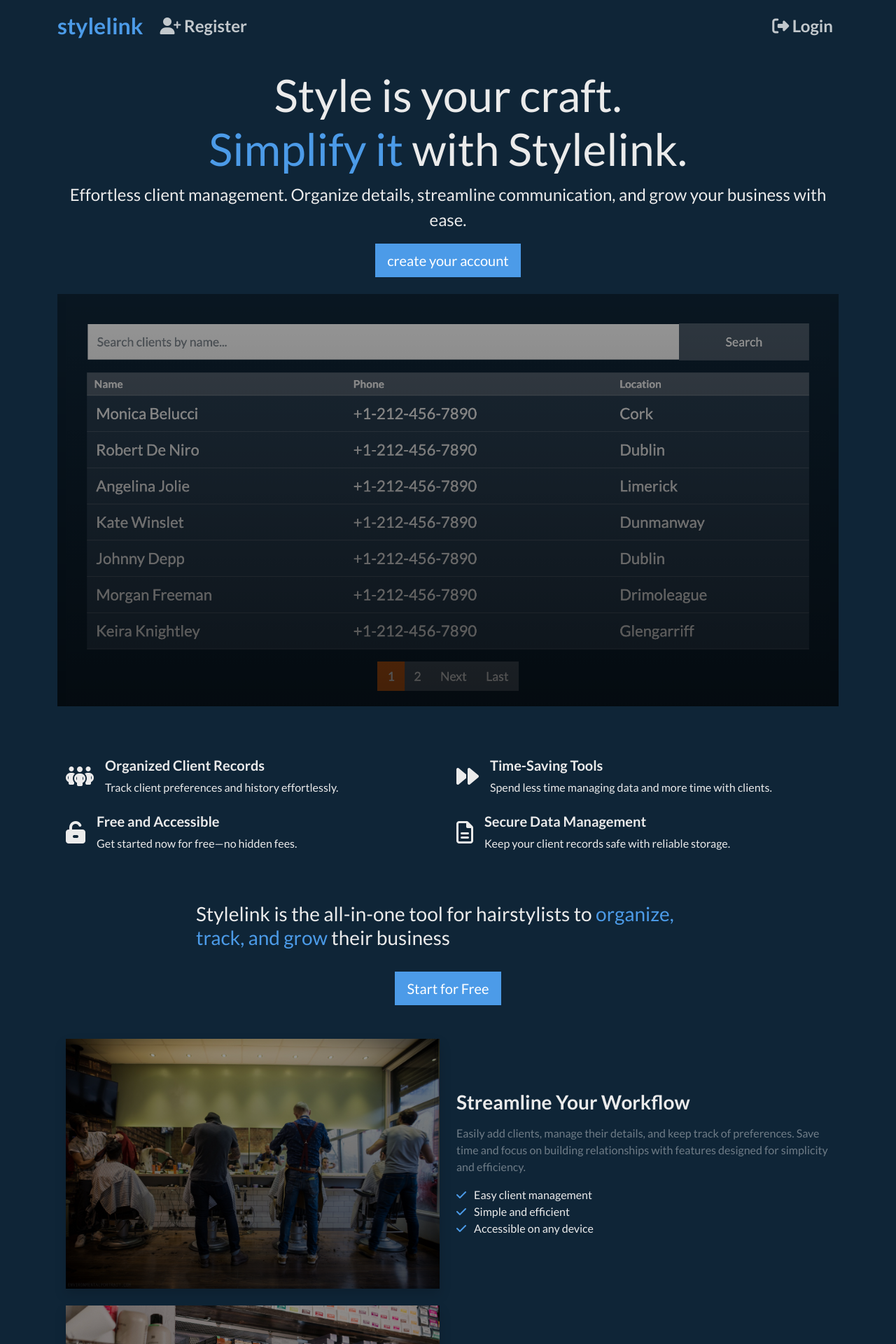
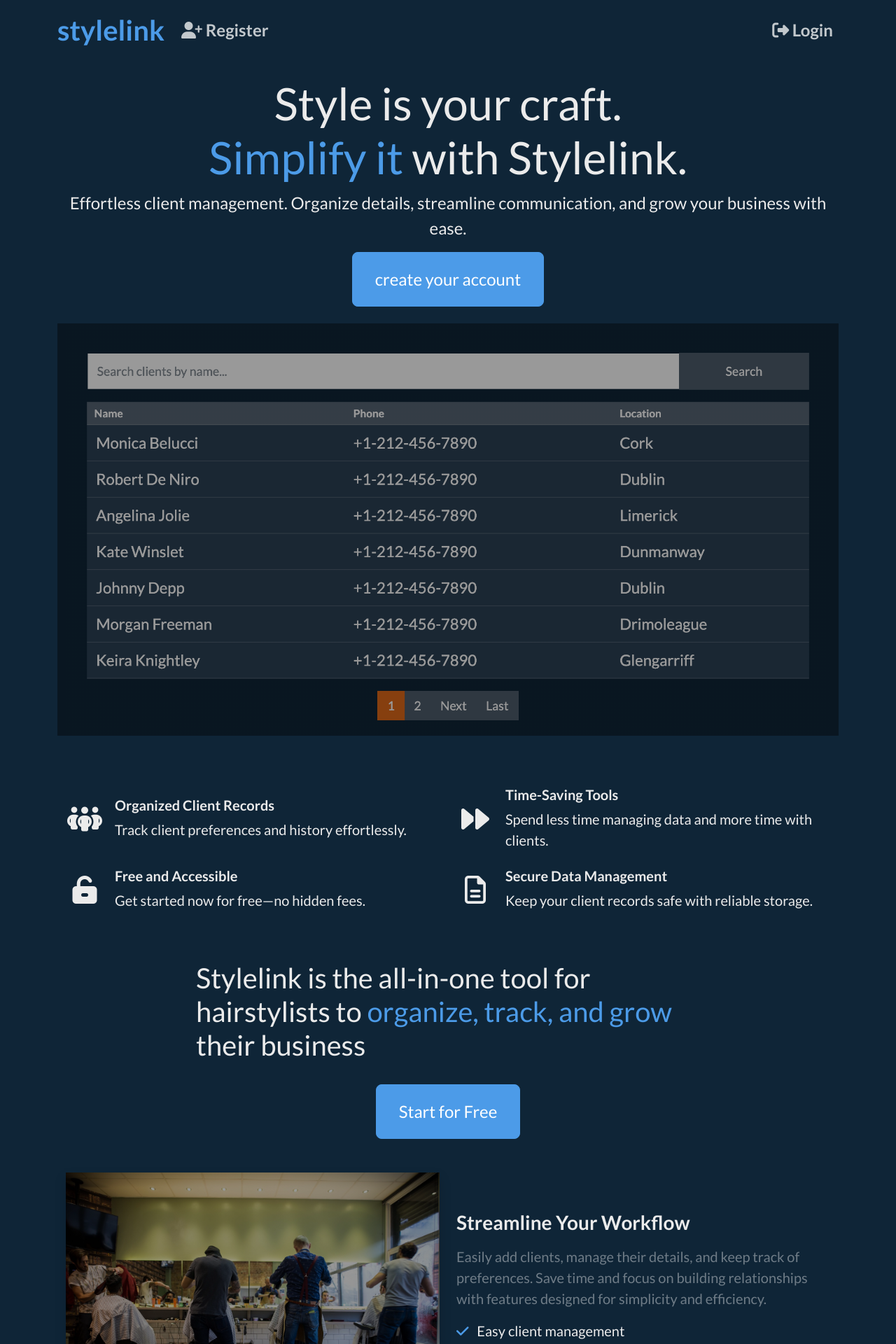
Before and after one commit to yaroslav-matala/stylelink-crm, a Django app: page / in a window 1280 px wide. Shown: the top 1920 px of the page at 70% size. Run offline with Django 4.2, Linux system fonts and the light colour scheme; some libraries are stand-ins or nearby versions.

Commit message:
adjust contrast over the project

```diff
--- a/client_manager/templates/client_manager/add-client.html
+++ b/client_manager/templates/client_manager/add-client.html
@@ -31,12 +31,12 @@
             <br>
             <br>
 
-            <a href="{% url 'dashboard' %}"  class="btn btn-lg btn-secondary w-100 btn-block p-2">Cancel</a>
+            <a href="{% url 'dashboard' %}"  class="btn btn-xl btn-secondary w-100 btn-block p-2">Cancel</a>
 
             <br>
             <br>
 
-            <button type="submit" class="btn btn-lg btn-primary w-100 btn-block p-2">Add Client</button>
+            <button type="submit" class="btn btn-xl btn-primary w-100 btn-block p-2">Add Client</button>
 
         </form>
     </div>
--- a/client_manager/templates/client_manager/index.html
+++ b/client_manager/templates/client_manager/index.html
@@ -64,7 +64,7 @@
 
     <div class="row text-center d-none d-md-block">
         <div class="col-12">
-            <a href="{% url 'account_signup' %}" class="btn btn-primary btn-lg">create your account</a>
+            <a href="{% url 'account_signup' %}" class="btn btn-primary btn-xl">create your account</a>
         </div>
     </div>
 
@@ -122,11 +122,13 @@
         </div>
     </div> -->
 
-    <div class="container my-5">
+    <div class="container my-5 fs-5">
         <div class="row">
             <!-- Benefit 1 -->
             <div class="col-md-6 d-flex align-items-center mb-4">
-                <i class="fa-solid fa-people-group fa-2xl me-3"></i>
+                <div class="benefit-icon-wrapper text-center">
+                    <i class="fa-solid fa-people-group fa-2xl me-3"></i>
+                </div>
                 <div>
                     <h5 class="fw-bold">Organized Client Records</h5>
                     <p class="mb-0">Track client preferences and history effortlessly.</p>
@@ -134,7 +136,9 @@
             </div>
             <!-- Benefit 2 -->
             <div class="col-md-6 d-flex align-items-center mb-4">
-                <i class="fa-solid fa-forward fa-2xl me-3"></i>
+                <div class="benefit-icon-wrapper text-center">
+                    <i class="fa-solid fa-forward fa-2xl me-3"></i>
+                </div>
                 <div>
                     <h5 class="fw-bold">Time-Saving Tools</h5>
                     <p class="mb-0">Spend less time managing data and more time with clients.</p>
@@ -142,7 +146,9 @@
             </div>
             <!-- Benefit 3 -->
             <div class="col-md-6 d-flex align-items-center mb-4">
-                <i class="fa-solid fa-unlock-alt fa-2xl me-3"></i>
+                <div class="benefit-icon-wrapper text-center">
+                    <i class="fa-solid fa-unlock-alt fa-2xl me-3"></i>
+                </div>
                 <div>
                     <h5 class="fw-bold">Free and Accessible</h5>
                     <p class="mb-0">Get started now for free—no hidden fees.</p>
@@ -150,7 +156,9 @@
             </div>
             <!-- Benefit 4 -->
             <div class="col-md-6 d-flex align-items-center mb-4">
-                <i class="fa-regular fa-file-lines fa-2xl me-3"></i>
+                <div class="benefit-icon-wrapper text-center">
+                    <i class="fa-regular fa-file-lines fa-2xl me-3"></i>
+                </div>
                 <div>
                     <h5 class="fw-bold">Secure Data Management</h5>
                     <p class="mb-0">Keep your client records safe with reliable storage.</p>
@@ -162,15 +170,15 @@
     <div class="container my-5">
         <div class="row justify-content-center">
             <div class="col-12 col-md-8">
-                <h3>
+                <h2 class="fs-1">
                     Stylelink is the all-in-one tool for hairstylists to <span class="text-primary">organize, track, and grow</span> their business
-                </h3>
+                </h2>
             </div>
         </div>
         <br>
         <div class="row">
             <div class="col-12 col-md-12 text-center">
-                <a href="{% url 'account_signup' %}" class="btn btn-lg btn-primary">Start for Free</a>
+                <a href="{% url 'account_signup' %}" class="btn btn-xl btn-primary">Start for Free</a>
             </div>
         </div>
     </div>
@@ -184,7 +192,7 @@
                     <div class="overlay"></div>
                 </div>
             </div>
-            <div class="col-lg-6 col-12">
+            <div class="col-lg-6 col-12 fs-5">
                 <h3 class="fw-bold my-3">Streamline Your Workflow</h3>
                 <p class="text-muted">
                     Easily add clients, manage their details, and keep track of preferences.
@@ -206,7 +214,7 @@
                     <div class="overlay"></div>
                 </div>
             </div>
-            <div class="col-lg-6 col-12">
+            <div class="col-lg-6 col-12 fs-5">
                 <h3 class="fw-bold my-3">Formula Management</h3>
                 <p class="text-muted">
                     Organize and store important formulas related to client services. Whether it’s hair color formulas or treatment plans, you can quickly reference and apply them for consistency and accuracy.
@@ -227,7 +235,7 @@
                     <div class="overlay"></div>
                 </div>
             </div>
-            <div class="col-lg-6 col-12">
+            <div class="col-lg-6 col-12 fs-5">
                 <h3 class="fw-bold mb-3">Client Notes</h3>
                 <p class="text-muted">
                     Keep track of essential details about each client. Add notes about preferences, past conversations, or any special requests to offer a more personalized service.
@@ -235,7 +243,7 @@
                 <ul class="list-unstyled">
                     <li><i class="fa-solid fa-check text-primary me-2"></i> Record client preferences and details</li>
                     <li><i class="fa-solid fa-check text-primary me-2"></i> Quick access to notes during sessions</li>
-                    <li><i class="fa-solid fa-check text-primary me-2"></i> Improve client relationships with personalized interactions</li>
+                    <li><i class="fa-solid fa-check text-primary me-2"></i> Personalize interactions with your client</li>
                 </ul>
             </div>
         </div>
@@ -245,20 +253,19 @@
 
     <div class="container mt-5 mb-3">
         <div class="row justify-content-center">
-            <div class="col-md-6 col-lg-4">
+            <div class="col-md-6 col-lg-6">
                 <div class="card text-center shadow-lg">
                     <div class="card-header bg-primary text-white">
                         <h4 class="fw-bold">Unlimited Free</h4>
                     </div>
                     <div class="card-body">
-                        <h2 class="display-5 fw-bold text-primary">€0</h2>
-                        <p class="text-muted mb-4">Forever Free</p>
+                        <h2 class="display-5 fw-bold">€0</h2>
+                        <p class="text-muted mb-4">Temporarily Free</p>
                         <a href="{% url 'account_signup' %}" class="btn btn-primary btn-lg mb-4">Start Now</a>
                         <ul class="list-unstyled text-start ps-3">
-                            <li><i class="fa-solid fa-check text-primary me-2"></i>Effortless client management</li>
-                            <li><i class="fa-solid fa-check text-primary me-2"></i>Client record tracking</li>
-                            <li><i class="fa-solid fa-check text-primary me-2"></i>Accessible across devices</li>
-                            <li><i class="fa-solid fa-check text-primary me-2"></i>Completely free, forever</li>
+                            <li class="fs-4"><i class="fa-solid fa-check text-primary me-2"></i>Effortless client management</li>
+                            <li class="fs-4"><i class="fa-solid fa-check text-primary me-2"></i>Client record tracking</li>
+                            <li class="fs-4"><i class="fa-solid fa-check text-primary me-2"></i>Accessible across devices</li>
                         </ul>
                     </div>
                     <div class="card-footer bg-light">
@@ -281,68 +288,74 @@
             <div class="testimonial card mx-2 flex-shrink-0" >
                 <div class="card-body">
                     <p class="card-text fs-4">"An essential tool for keeping my client records organized and accessible."</p>
-                    <h5 class="card-title text-primary">— Emily Carter, Freelance Hairstylist</h5>
+                    <h5 class="card-title">— Emily Carter, Freelance Hairstylist</h5>
                 </div>
             </div>
             <div class="testimonial card mx-2 flex-shrink-0" >
                 <div class="card-body">
                     <p class="card-text fs-4">"This platform streamlined my workflow and saved me countless hours every week!"</p>
-                    <h5 class="card-title text-primary">— Ryan Anderson, Salon Owner</h5>
+                    <h5 class="card-title">— Ryan Anderson, Salon Owner</h5>
                 </div>
             </div>
             <div class="testimonial card mx-2 flex-shrink-0" >
                 <div class="card-body">
                     <p class="card-text fs-4">“Finally, a client management solution that’s both simple and free.”</p>
-                    <h5 class="card-title text-primary">— Sophia Nguyen, Beauty Consultant</h5>
+                    <h5 class="card-title">— Sophia Nguyen, Beauty Consultant</h5>
                 </div>
             </div>
             <div class="testimonial card mx-2 flex-shrink-0" >
                 <div class="card-body">
                     <p class="card-text fs-4">“I love how easy it is to track client preferences and stay prepared for every appointment.”</p>
-                    <h5 class="card-title text-primary">— Ava Johnson, Makeup Artist</h5>
+                    <h5 class="card-title">— Ava Johnson, Makeup Artist</h5>
                 </div>
             </div>
             <div class="testimonial card mx-2 flex-shrink-0" >
                 <div class="card-body">
                     <p class="card-text fs-4">“A fantastic resource for small businesses looking to stay organized without breaking the bank.”</p>
-                    <h5 class="card-title text-primary">— Michael Brown, Independent Hairdresser</h5>
+                    <h5 class="card-title">— Michael Brown, Independent Hairdresser</h5>
                 </div>
             </div>
             <div class="testimonial card mx-2 flex-shrink-0" >
                 <div class="card-body">
                     <p class="card-text fs-4">“The perfect way to manage my growing client base and keep track of all their details.”</p>
-                    <h5 class="card-title text-primary">— Hannah Thompson, Bridal Hair Specialist</h5>
+                    <h5 class="card-title">— Hannah Thompson, Bridal Hair Specialist</h5>
                 </div>
             </div>
             <div class="testimonial card mx-2 flex-shrink-0" >
                 <div class="card-body">
                     <p class="card-text fs-4">“Free, intuitive, and reliable—this tool is a lifesaver for my business.”</p>
-                    <h5 class="card-title text-primary">— Olivia Davis, Nail Technician</h5>
+                    <h5 class="card-title">— Olivia Davis, Nail Technician</h5>
                 </div>
             </div>
             <div class="testimonial card mx-2 flex-shrink-0" >
                 <div class="card-body">
                     <p class="card-text fs-4">“The notes and client history features are game-changers for my customer service.”</p>
-                    <h5 class="card-title text-primary">— Benjamin Walker, Barbershop Owner</h5>
+                    <h5 class="card-title">— Benjamin Walker, Barbershop Owner</h5>
                 </div>
             </div>
             <div class="testimonial card mx-2 flex-shrink-0" >
                 <div class="card-body">
                     <p class="card-text fs-4">“A well-designed, easy-to-use app that meets all my needs.”</p>
-                    <h5 class="card-title text-primary">— Grace Williams, Personal Stylist</h5>
+                    <h5 class="card-title">— Grace Williams, Personal Stylist</h5>
                 </div>
             </div>
             <div class="testimonial card mx-2 flex-shrink-0">
                 <div class="card-body">
                     <p class="card-text fs-4">“I’m amazed at how much value this platform offers for free.”</p>
-                    <h5 class="card-title text-primary">— Ethan Martinez, Beauty Salon Manager</h5>
+                    <h5 class="card-title">— Ethan Martinez, Beauty Salon Manager</h5>
                 </div>
             </div>
             <!-- Add more testimonials as needed -->
         </div>
     </div>
 
-    <div class="row text-center mb-5">
+    <div class="d-none d-md-block row text-center mb-5">
+        <div class="col-12">
+            <a href="{% url 'account_signup' %}" class="btn btn-xl btn-primary">Take Control of Your Business Today</a>
+        </div>
+    </div>
+
+    <div class="d-md-none row text-center mb-5">
         <div class="col-12">
             <a href="{% url 'account_signup' %}" class="btn btn-lg btn-primary">Take Control of Your Business Today</a>
         </div>
--- a/client_manager/templates/client_manager/update-client.html
+++ b/client_manager/templates/client_manager/update-client.html
@@ -31,12 +31,12 @@
             <br>
             <br>
 
-            <a href="{% url 'dashboard' %}"  class="bt btn-lg btn-secondary w-100 btn-block p-2">Cancel</a>
+            <a href="{% url 'dashboard' %}"  class="bt btn-xl btn-secondary w-100 btn-block p-2">Cancel</a>
 
             <br>
             <br>
 
-            <button type="submit" class="btn btn-lg btn-primary w-100 btn-block p-2">Update client</button>
+            <button type="submit" class="btn btn-xl btn-primary w-100 btn-block p-2">Update client</button>
 
         </form>
     </div>
--- a/static/css/style.css
+++ b/static/css/style.css
@@ -157,7 +157,7 @@ body {
   left: 0;
   width: 100%;
   height: 100%;
-  background: linear-gradient(to bottom, rgba(0, 0, 0, 0.4), rgba(0, 0, 0, 0.7));
+  background: linear-gradient(to bottom, rgba(0, 0, 0, 0.4), rgba(0, 0, 0, 0.4));
   z-index: 1;  /* Place it above the image */
 }
 
@@ -179,3 +179,13 @@ body {
   height: 150px;
   padding: 1rem;
 }
+
+.btn-xl {
+  padding: 1.25rem 2rem; /* Adjust padding for larger size */
+  font-size: 1.5rem;     /* Increase font size */
+  border-radius: 0.5rem; /* Optional: Adjust border radius */
+}
+
+.benefit-icon-wrapper {
+  min-width: 70px;
+}
--- a/stylelink/settings.py
+++ b/stylelink/settings.py
@@ -30,7 +30,7 @@ TEMPLATES_DIR = os.path.join(BASE_DIR, 'templates')
 SECRET_KEY = os.environ.get('SECRET_KEY')
 
 # SECURITY WARNING: don't run with debug turned on in production!
-DEBUG = False
+DEBUG = True
 
 ALLOWED_HOSTS = [
     '8000-yaroslavmat-stylelinkcr-hqnta9goa1s.ws.codeinstitute-ide.net',
--- a/templates/base.html
+++ b/templates/base.html
@@ -32,7 +32,7 @@
             <!-- navbar -->
             <nav class="navbar navbar-expand-lg navbar-dark">
                 <div class="container">
-                    <a class="navbar-brand fw-bolder fs-2 text-primary "
+                    <a class="navbar-brand fw-bolder fs-1 text-primary "
                         href="{% if user.is_authenticated %}{% url 'dashboard' %}{% else %}{% url 'home' %}{% endif %}"><span
                             class="thin">stylelink</span></a>
                     <button class="navbar-toggler" type="button" data-bs-toggle="collapse" data-bs-target="#navbarText"
```
